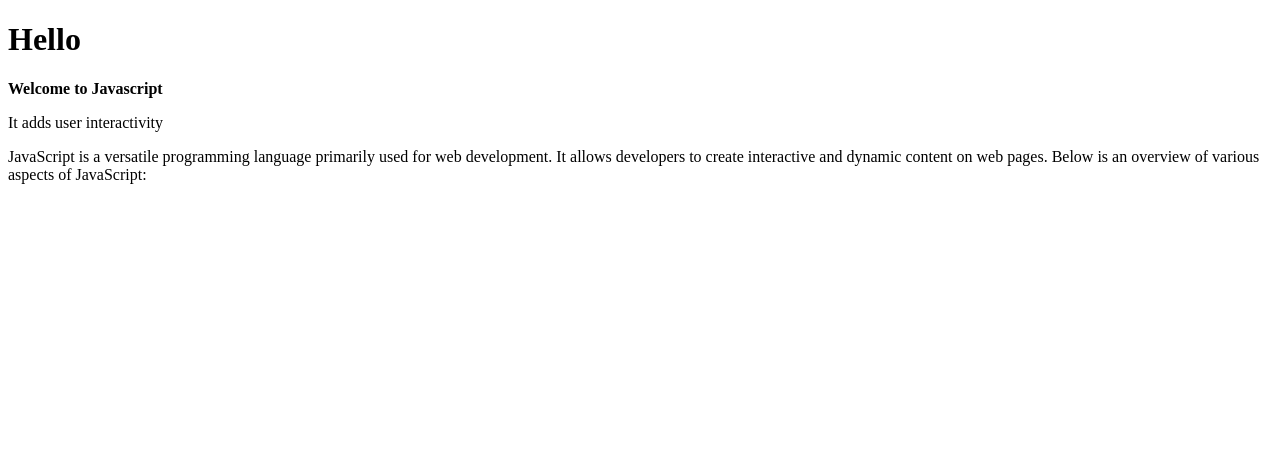
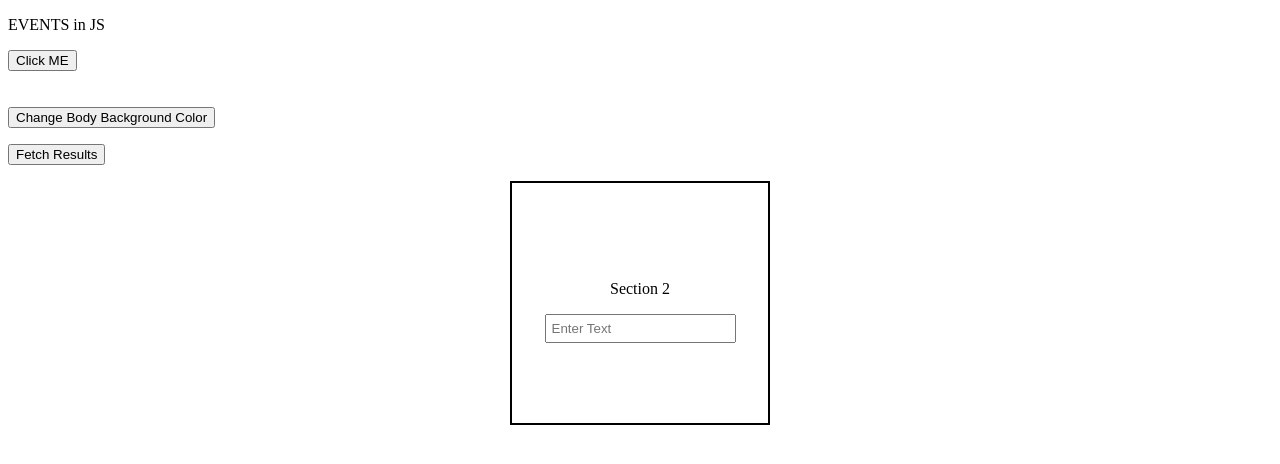
Before and after one commit to jimmyucartz/javascript, a plain HTML site: page index.html in a window 1280 px wide. Drawn offline with Linux system fonts and the light colour scheme.

Commit message:
Events in JS

```diff
--- /dev/null
+++ b/events.js
@@ -0,0 +1,28 @@
+const changeBGColorStatic = () => {
+  let btn = document.getElementsByClassName("bg-color-change-btn");
+  document.body.classList.add("bg-color-grey");
+};
+
+const fetchResults = () => {
+  let para = document.getElementById("results");
+  let result = document.createElement("i");
+  result.innerHTML = "Won <br/>";
+  para.append(result);
+  document.getElementById("check").setAttribute("disabled", true);
+};
+
+document
+  .getElementById("section-2")
+  .addEventListener("mouseenter", () =>
+    document.getElementById("section-2").classList.add("bg-color-red")
+  );
+
+document
+  .getElementById("section-2")
+  .addEventListener("mouseleave", () =>
+    document.getElementById("section-2").classList.remove("bg-color-red")
+  );
+
+document
+  .getElementById("inputA")
+  .addEventListener("input", (e) => console.log(e.target.value));
--- a/index.html
+++ b/index.html
@@ -3,27 +3,54 @@
   <head>
     <meta charset="UTF-8" />
     <meta name="viewport" content="width=device-width, initial-scale=1.0" />
-
-    <title>Javascript | Arrays</title>
+    <link rel="stylesheet" href="styles.css" />
+    <title>Javascript | Events</title>
   </head>
   <body>
-    <h1>Hello</h1>
-    <b>Welcome to Javascript</b>
-    <p>It adds user interactivity</p>
+    <p>EVENTS in JS</p>
 
     <section>
       <p>
-        JavaScript is a versatile programming language primarily used for web
-        development. It allows developers to create interactive and dynamic
-        content on web pages. Below is an overview of various aspects of
-        JavaScript:
+        <button onclick="alert('Clicked Button')">Click ME</button> <br />
+        <br />
+        <br />
+        <button class="bg-color-change-btn" onclick="changeBGColorStatic()">
+          Change Body Background Color
+        </button>
       </p>
+      <p>
+        <button id="check" onclick="fetchResults()">Fetch Results</button>
+      </p>
+      <p id="results"></p>
+    </section>
+    <section
+      id="section-2"
+      style="
+        min-height: 30dvh;
+        width: 20dvw;
+        justify-self: center;
+        display: flex;
+        align-items: center;
+        justify-content: center;
+        border: 2px solid black;
+        flex-direction: column;
+      "
+    >
+      <p>Section 2</p>
+
+      <input
+        type="text"
+        placeholder="Enter Text"
+        id="inputA"
+        style="padding: 5px"
+      />
     </section>
     <!-- <script src="script.js"></script> -->
     <!-- <script src="datatypes.js"></script> -->
     <!-- <script src="operators.js"></script> -->
     <!-- <script src="strings_fun.js"></script> -->
     <!-- <script src="flow_ctrl_loop.js"></script> -->
-    <script src="arrays.js"></script>
+    <!-- <script src="arrays.js"></script> -->
+    <script src="events.js"></script>
   </body>
 </html>
--- a/styles.css
+++ b/styles.css
@@ -1,3 +1,9 @@
-/* h1 {
-  transition: all ease-in-out 2s;
-} */
+.bg-color-red {
+  background-color: rgb(128, 36, 36);
+  color: white;
+}
+
+.bg-color-grey {
+  background-color: rgb(100, 100, 100);
+  color: white;
+}
```
